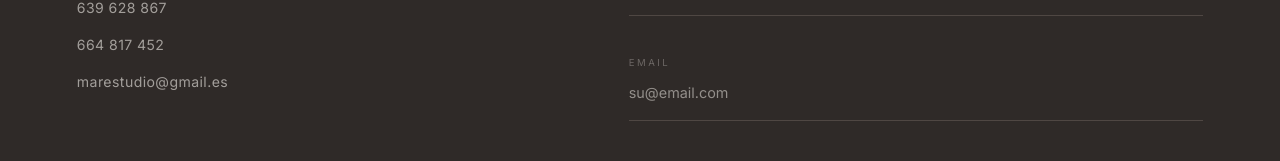
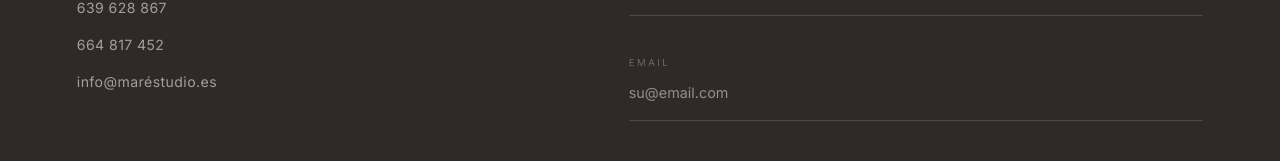
Before and after one commit to vandeson2/mare_studio, a Next.js app: page / in a window 1280 px wide. Shown: the part 8891-9052 px from the top of the page. Built offline with nearby package versions, Linux system fonts and the light colour scheme.

Commit message:
Cambio de correos electrónicos

```diff
--- a/src/components/layout/Navbar.tsx
+++ b/src/components/layout/Navbar.tsx
@@ -217,7 +217,7 @@ export default function Navbar() {
                 className="font-sans text-brand-cream/28"
                 style={{fontSize: '0.72rem', marginBottom: '0.6rem', letterSpacing: '0.08em' }}
               >
-                marestudio@gmail.es
+                info@maréstudio.es
               </p>
               <p
                 className="font-sans text-brand-cream/28"
--- a/src/components/sections/Contacto.tsx
+++ b/src/components/sections/Contacto.tsx
@@ -100,7 +100,7 @@ export default function Contacto() {
                 {[
                   ['tel:+34639628867', '639 628 867'],
                   ['tel:+34664817452', '664 817 452'],
-                  ['mailto:marestudio@gmail.es', 'marestudio@gmail.es'],
+                  ['mailto:info@maréstudio.es', 'info@maréstudio.es'],
                 ].map(([href, label]) =>(
                   <a
                     key={href}
```
